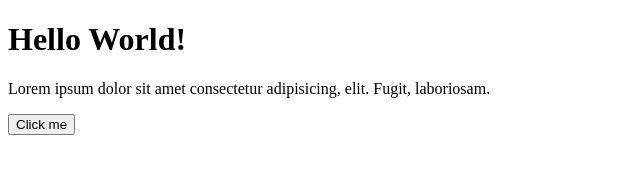
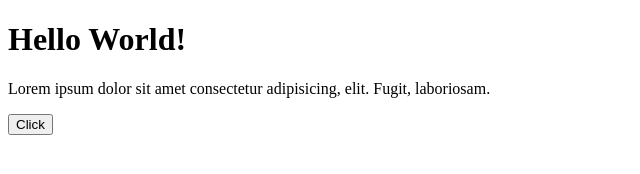
Before and after one commit to Kiko915/demo-site, a plain HTML site: page index.html in a window 1280 px wide. Shown: the full height of the page, 0-640 px from the left. Drawn offline with Linux system fonts and the light colour scheme.

Commit message:
Change the button text

```diff
--- a/index.html
+++ b/index.html
@@ -8,6 +8,6 @@
 <body>
 	<h1>Hello World!</h1>
 	<p>Lorem ipsum dolor sit amet consectetur adipisicing, elit. Fugit, laboriosam.</p>
-	<button>Click me</button>
+	<button>Click</button>
 </body>
 </html>
```
